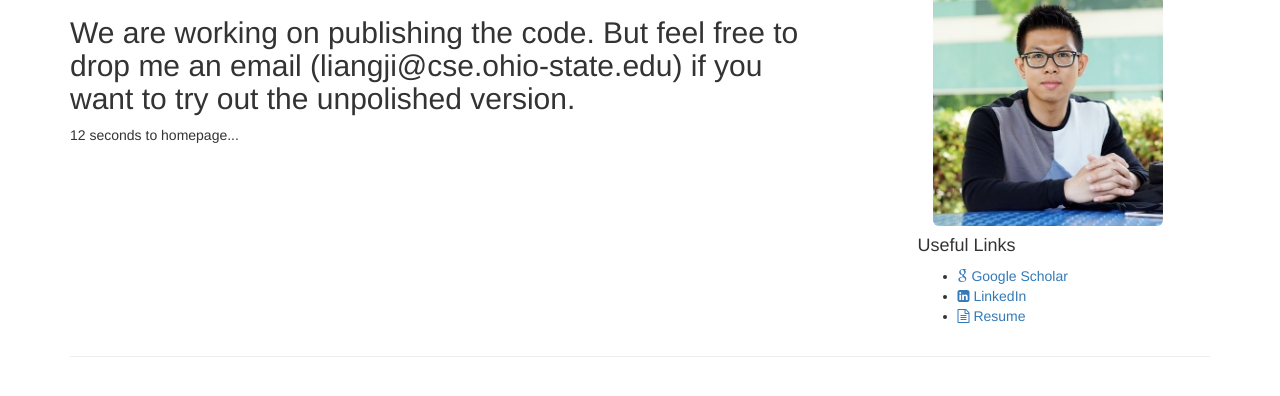
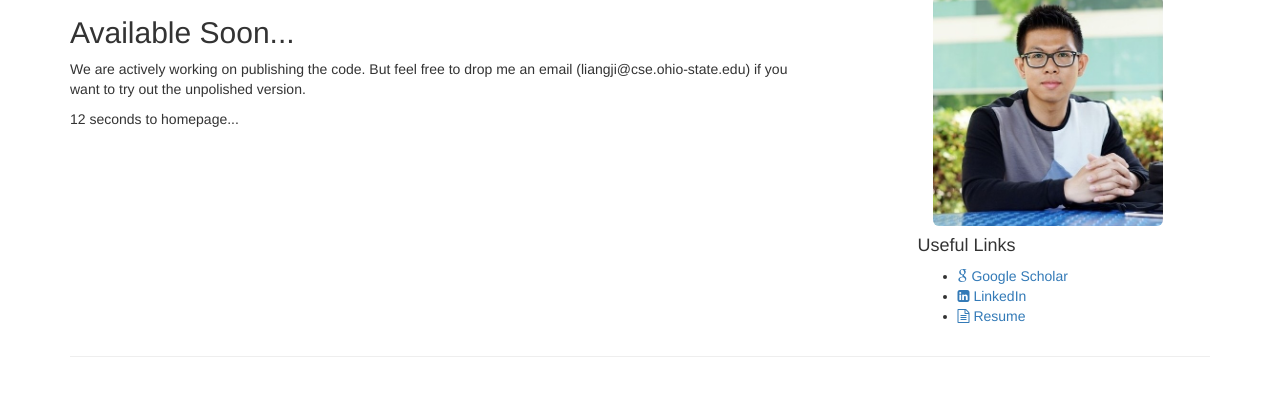
Before and after one commit to BuckeyeDM/BuckeyeDM.github.io, a Jekyll site: the page built from contact_me.html, in a window 1280 px wide, cut to the strip 104-500 px from the top of the page. Built offline with Jekyll 4.4.1, drawn with Linux system fonts in a browser that asks for light colours.

Commit message:
add MILE

```diff
--- a/contact_me.html
+++ b/contact_me.html
@@ -2,10 +2,10 @@
 layout: page
 ---
 
-<h2> We are working on publishing the code. But feel free to drop me an email (liangji@cse.ohio-state.edu)
-    if you want to try out the unpolished version. </h2>
+<h2>Available Soon... </h2>
  <div class="tips">
-  <p></p>
+ <p> We are actively working on publishing the code. But feel free to drop me an email (liangji@cse.ohio-state.edu)
+    if you want to try out the unpolished version. </p>
    <p id="view"/>
 </div>
 
```
